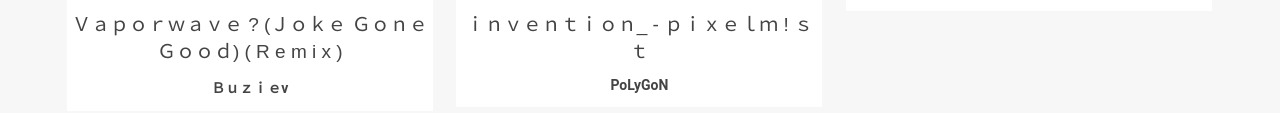
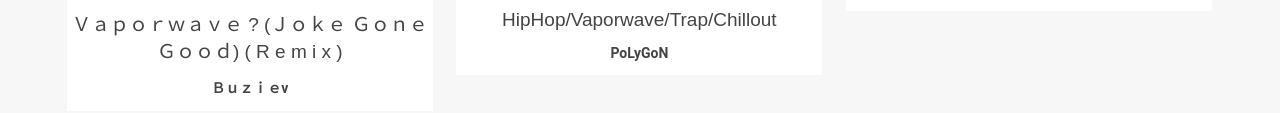
Before and after one commit to zeyux/krystal, a plain HTML site: page html/vaporwave.html in a window 1280 px wide. Shown: the part 1290-1403 px from the top of the page. Drawn offline with Linux system fonts and the light colour scheme.

Commit message:
Update vaporwave.html

```diff
--- a/html/vaporwave.html
+++ b/html/vaporwave.html
@@ -58,7 +58,7 @@
     </div>
     <div class="col three bg nopad pointer">
       <div class="imgholder"><iframe width="100%" height="300" scrolling="no" frameborder="no" src="https://w.soundcloud.com/player/?url=https%3A//api.soundcloud.com/playlists/227143237&amp;auto_play=false&amp;hide_related=false&amp;show_comments=true&amp;show_user=true&amp;show_reposts=false&amp;visual=true"></iframe></div>
-      <h1 class="feature">ｉｎｖｅｎｔｉｏｎ_ - ｐｉｘｅｌｍ ! ｓｔ</h1>
+      <h1 class="feature">HipHop/Vaporwave/Trap/Chillout</h1>
       <p><strong>PoLyGoN</strong></p>
     </div>
     <div class="col three bg nopad pointer">
```
